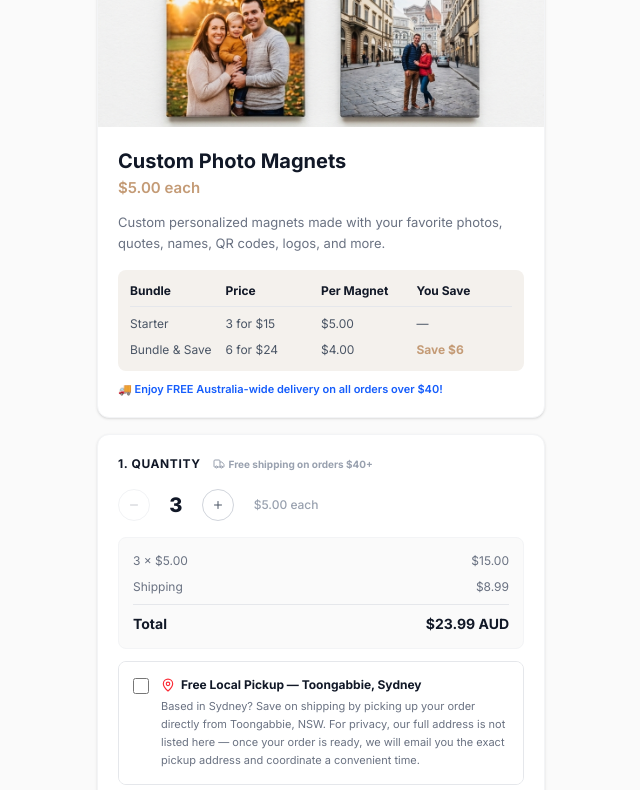
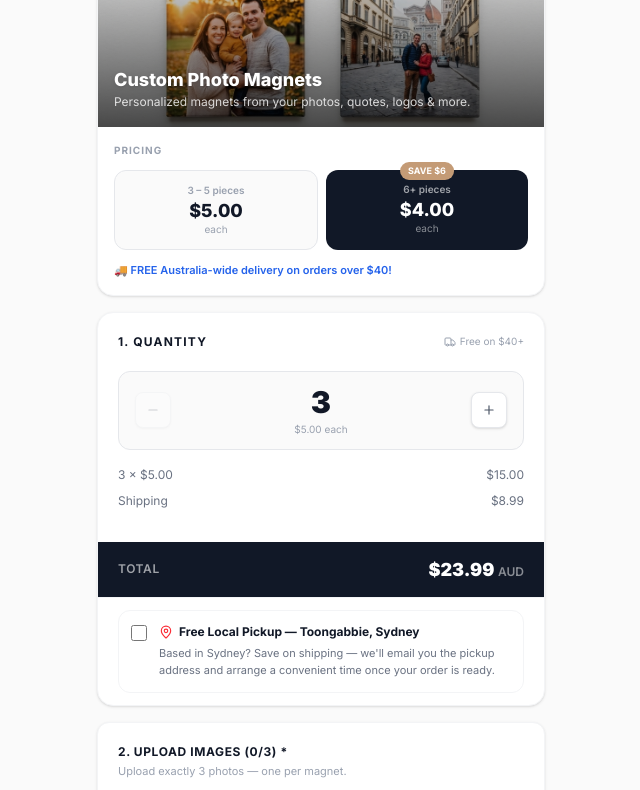
Before and after one commit to namra-storeme/mighty-memories, a Next.js app: page /shop in a window 1280 px wide. Shown: the part 380-1170 px from the top of the page, without its empty margins (319-959 px from the left). Built offline with nearby package versions, Linux system fonts and the light colour scheme.

Commit message:
Redesign product card: image overlay title, pricing pills, dark total strip, cleaner qty stepper

```diff
--- a/src/app/shop/page.tsx
+++ b/src/app/shop/page.tsx
@@ -158,104 +158,99 @@ export default function ShopPage() {
               </button>
             </div>
 
-            {/* PRODUCT DETAILS CARD */}
-            <div className="bg-white rounded-xl shadow-sm border border-gray-100 overflow-hidden">
-              <div className="w-full aspect-[4/3] bg-gray-100">
+            {/* PRODUCT HERO CARD */}
+            <div className="bg-white rounded-2xl shadow-sm border border-gray-100 overflow-hidden">
+              {/* Image with overlay title */}
+              <div className="relative w-full aspect-[4/3] bg-gray-100">
                 <img
                   src={productType === "Custom Photo Magnets" ? "/photo_magnets.jpg" : "/single_bulk_magnets.jpg"}
                   alt={productType}
                   className="w-full h-full object-cover"
                 />
-              </div>
-              <div className="p-5">
-                <h1 className="text-xl font-bold text-[#111827] mb-0.5">{productType}</h1>
-                <p className="text-[#C49B76] font-semibold text-[15px] mb-3">
-                  ${productType === "Custom Photo Magnets" ? "5.00" : "3.50"} each
-                </p>
-                <p className="text-[13px] text-gray-500 leading-relaxed mb-4">
+                <div className="absolute inset-0 bg-gradient-to-t from-black/70 via-black/10 to-transparent" />
+                <div className="absolute bottom-0 left-0 right-0 p-4">
+                  <h1 className="text-white font-extrabold text-lg leading-tight drop-shadow">{productType}</h1>
+                  <p className="text-white/80 text-[12px] mt-0.5">
                     {productType === "Custom Photo Magnets"
-                    ? "Custom personalized magnets made with your favorite photos, quotes, names, QR codes, logos, and more."
-                    : "Perfect for events, gifts, and giveaways. Upload one photo and we'll print it on all your magnets."}
-                </p>
-
-                {/* PRICING TABLE */}
-                <div className="bg-[#F4F1ED] rounded-lg p-3 text-[12px]">
-                  <div className="grid grid-cols-4 font-bold text-[#111827] mb-2 border-b border-gray-200 pb-1.5">
-                    <div>Bundle</div>
-                    <div>Price</div>
-                    <div>Per Magnet</div>
-                    <div>You Save</div>
-                  </div>
-
-                  {productType === "Custom Photo Magnets" ? (
-                    <div className="space-y-2 text-gray-600">
-                      <div className="grid grid-cols-4">
-                        <div>Starter</div>
-                        <div>3 for $15</div>
-                        <div>$5.00</div>
-                        <div>—</div>
-                      </div>
-                      <div className="grid grid-cols-4">
-                        <div>Bundle & Save</div>
-                        <div>6 for $24</div>
-                        <div>$4.00</div>
-                        <div className="text-[#C49B76] font-bold">Save $6</div>
-                      </div>
-                    </div>
-                  ) : (
-                    <div className="space-y-2 text-gray-600">
-                      <div className="grid grid-cols-4">
-                        <div>Starter</div>
-                        <div>10 for $35</div>
-                        <div>$3.50</div>
-                        <div>—</div>
-                      </div>
-                    </div>
-                  )}
-                </div>
-                <p className="text-[11px] text-blue-600 font-semibold mt-2.5 flex items-center gap-1">
-                  🚚 Enjoy FREE Australia-wide delivery on all orders over $40!
+                      ? "Personalized magnets from your photos, quotes, logos & more."
+                      : "One photo printed on every magnet — perfect for events & gifts."}
                   </p>
                 </div>
               </div>
 
-            {/* QUANTITY */}
-            <div className="bg-white rounded-xl shadow-sm border border-gray-100 p-5">
-              <div className="flex items-center gap-3 mb-4">
-                <h2 className="text-[12px] font-bold text-[#111827] uppercase tracking-wider">1. Quantity</h2>
+              {/* Pricing pills */}
+              <div className="p-4">
+                <p className="text-[10px] font-bold text-gray-400 uppercase tracking-widest mb-3">Pricing</p>
+                <div className="flex flex-wrap gap-2">
+                  {productType === "Custom Photo Magnets" ? (
+                    <>
+                      <div className="flex-1 min-w-0 bg-[#fafafa] border border-gray-200 rounded-xl p-3 text-center">
+                        <p className="text-[10px] text-gray-400 font-semibold mb-1">3 – 5 pieces</p>
+                        <p className="text-[18px] font-extrabold text-[#111827] leading-none">$5.00</p>
+                        <p className="text-[10px] text-gray-400 mt-0.5">each</p>
+                      </div>
+                      <div className="flex-1 min-w-0 bg-[#111827] rounded-xl p-3 text-center relative">
+                        <span className="absolute -top-2 left-1/2 -translate-x-1/2 bg-[#C49B76] text-white text-[9px] font-bold px-2 py-0.5 rounded-full whitespace-nowrap">SAVE $6</span>
+                        <p className="text-[10px] text-white/60 font-semibold mb-1">6+ pieces</p>
+                        <p className="text-[18px] font-extrabold text-white leading-none">$4.00</p>
+                        <p className="text-[10px] text-white/50 mt-0.5">each</p>
+                      </div>
+                    </>
+                  ) : (
+                    <div className="flex-1 bg-[#111827] rounded-xl p-3 text-center">
+                      <p className="text-[10px] text-white/60 font-semibold mb-1">10+ pieces</p>
+                      <p className="text-[18px] font-extrabold text-white leading-none">$3.50</p>
+                      <p className="text-[10px] text-white/50 mt-0.5">each</p>
+                    </div>
+                  )}
+                </div>
+                <p className="text-[11px] text-[#2563eb] font-semibold mt-3 flex items-center gap-1.5">
+                  🚚 FREE Australia-wide delivery on orders over $40!
+                </p>
+              </div>
+            </div>
+
+            {/* QUANTITY + PRICE */}
+            <div className="bg-white rounded-2xl shadow-sm border border-gray-100 overflow-hidden">
+              <div className="px-5 pt-5 pb-4">
+                <div className="flex items-center justify-between mb-5">
+                  <h2 className="text-[12px] font-bold text-[#111827] uppercase tracking-widest">1. Quantity</h2>
                   {qualifiesFreeShipping ? (
-                  <span className="text-[10px] font-bold text-green-600 flex items-center gap-1">
-                    <Truck className="w-3 h-3" /> Free shipping unlocked!
+                    <span className="text-[10px] font-bold text-green-600 bg-green-50 border border-green-200 px-2 py-0.5 rounded-full flex items-center gap-1">
+                      <Truck className="w-3 h-3" /> Free shipping!
                     </span>
                   ) : (
-                  <span className="text-[10px] font-bold text-gray-400 flex items-center gap-1">
-                    <Truck className="w-3 h-3" /> Free shipping on orders $40+
+                    <span className="text-[10px] text-gray-400 flex items-center gap-1">
+                      <Truck className="w-3 h-3" /> Free on $40+
                     </span>
                   )}
                 </div>
 
-              <div className="flex items-center gap-3 mb-4">
+                {/* Stepper */}
+                <div className="flex items-center justify-between bg-[#fafafa] border border-gray-200 rounded-xl px-4 py-3 mb-4">
                   <button
                     type="button"
                     onClick={() => changeQty(-1)}
                     disabled={quantity <= MIN_QTY[productType]}
-                  className="w-8 h-8 rounded-full border border-gray-300 flex items-center justify-center text-gray-600 hover:border-black hover:text-black disabled:opacity-30 transition"
+                    className="w-9 h-9 rounded-lg bg-white border border-gray-200 flex items-center justify-center text-gray-600 hover:border-black hover:text-black disabled:opacity-25 transition shadow-sm"
                   >
-                  <Minus className="w-3 h-3" />
+                    <Minus className="w-3.5 h-3.5" />
                   </button>
-                <span className="text-xl font-extrabold text-[#111827] min-w-[2ch] text-center">{quantity}</span>
+                  <div className="text-center">
+                    <span className="text-3xl font-black text-[#111827] tabular-nums">{quantity}</span>
+                    <p className="text-[10px] text-gray-400 mt-0.5">${unitPrice.toFixed(2)} each</p>
+                  </div>
                   <button
                     type="button"
                     onClick={() => changeQty(1)}
-                  className="w-8 h-8 rounded-full border border-gray-300 flex items-center justify-center text-gray-600 hover:border-black hover:text-black transition"
+                    className="w-9 h-9 rounded-lg bg-white border border-gray-200 flex items-center justify-center text-gray-600 hover:border-black hover:text-black transition shadow-sm"
                   >
-                  <Plus className="w-3 h-3" />
+                    <Plus className="w-3.5 h-3.5" />
                   </button>
-                <span className="text-[12px] font-medium text-gray-400 ml-2">${unitPrice.toFixed(2)} each</span>
                 </div>
 
-              {/* Price Breakdown */}
-              <div className="bg-[#fafafa] rounded-lg p-3.5 text-[12px] space-y-2 border border-gray-100">
+                {/* Price breakdown */}
+                <div className="space-y-2 text-[12px] mb-4">
                   <div className="flex justify-between text-gray-500">
                     <span>{quantity} × ${unitPrice.toFixed(2)}</span>
                     <span>${subtotal.toFixed(2)}</span>
@@ -263,21 +258,22 @@ export default function ShopPage() {
                   <div className="flex justify-between text-gray-500">
                     <span>Shipping</span>
                     {shippingCost === 0
-                    ? <span className="text-green-600 font-semibold">{localPickup ? "Free (Local Pickup)" : "FREE 🎉"}</span>
+                      ? <span className="text-green-600 font-semibold">{localPickup ? "Free (Pickup)" : "FREE 🎉"}</span>
                       : <span>${SHIPPING.toFixed(2)}</span>
                     }
                   </div>
-                <div className="flex justify-between font-bold text-[#111827] text-[14px] border-t border-gray-200 pt-2 mt-1">
-                  <span>Total</span>
-                  <span>${total.toFixed(2)} AUD</span>
                 </div>
               </div>
 
-              {/* LOCAL PICKUP OPTION */}
-              <div className="mt-3 rounded-lg border border-gray-200 overflow-hidden">
-                <label
-                  className={`flex items-start gap-3 p-3.5 cursor-pointer transition ${localPickup ? "bg-green-50 border-green-200" : "bg-white hover:bg-gray-50"}`}
-                >
+              {/* Total strip */}
+              <div className="bg-[#111827] px-5 py-3.5 flex items-center justify-between">
+                <span className="text-white/60 text-[12px] font-semibold uppercase tracking-wider">Total</span>
+                <span className="text-white font-black text-[18px]">${total.toFixed(2)} <span className="text-white/50 text-[12px] font-semibold">AUD</span></span>
+              </div>
+
+              {/* LOCAL PICKUP */}
+              <div className="px-5 py-3 border-t border-gray-100">
+                <label className={`flex items-start gap-3 cursor-pointer rounded-xl p-3 transition ${localPickup ? "bg-green-50 border border-green-200" : "border border-gray-100 hover:bg-gray-50"}`}>
                   <input
                     type="checkbox"
                     checked={localPickup}
@@ -290,9 +286,7 @@ export default function ShopPage() {
                       Free Local Pickup — Toongabbie, Sydney
                     </p>
                     <p className="text-[11px] text-gray-500 mt-1 leading-relaxed">
-                      Based in Sydney? Save on shipping by picking up your order directly from Toongabbie, NSW.
-                      For privacy, our full address is not listed here — once your order is ready, we will email
-                      you the exact pickup address and coordinate a convenient time.
+                      Based in Sydney? Save on shipping — we'll email you the pickup address and arrange a convenient time once your order is ready.
                     </p>
                   </div>
                 </label>
```
Lines whose indentation alone changed are shown as unchanged.
